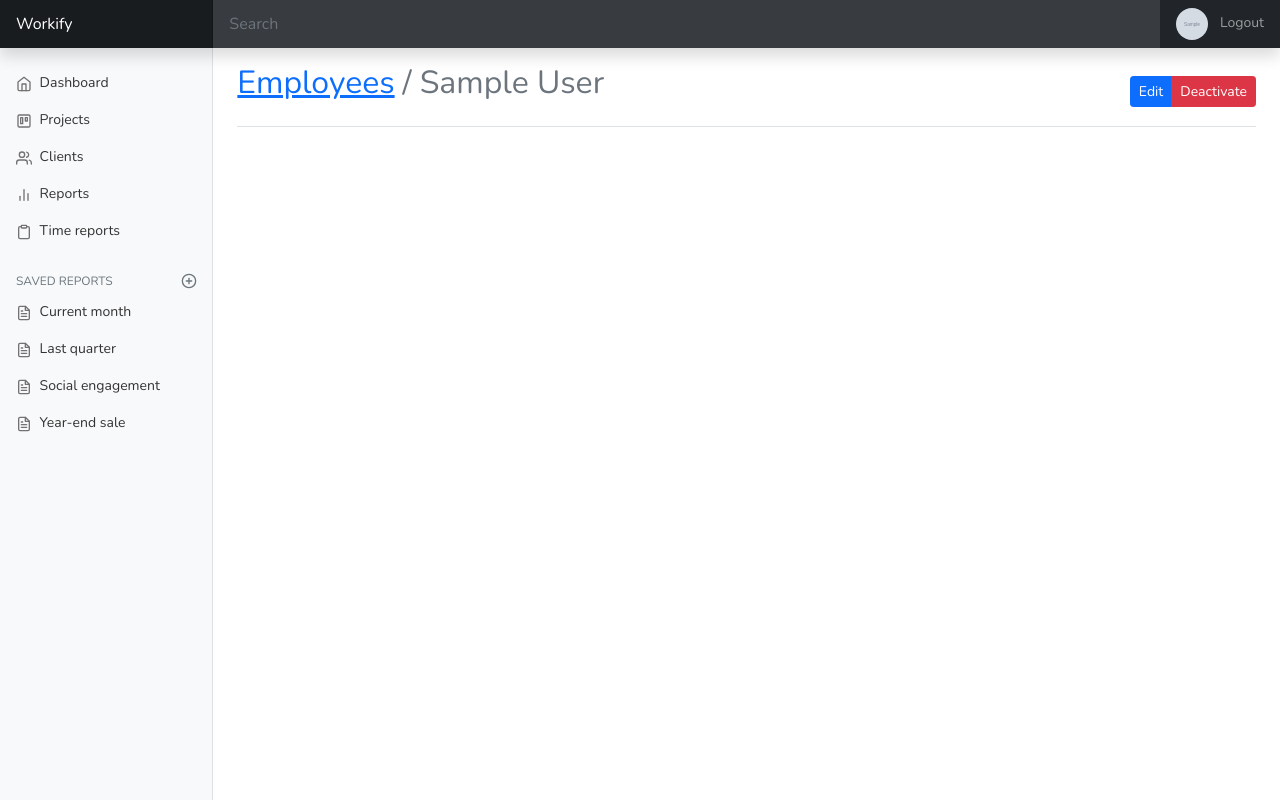
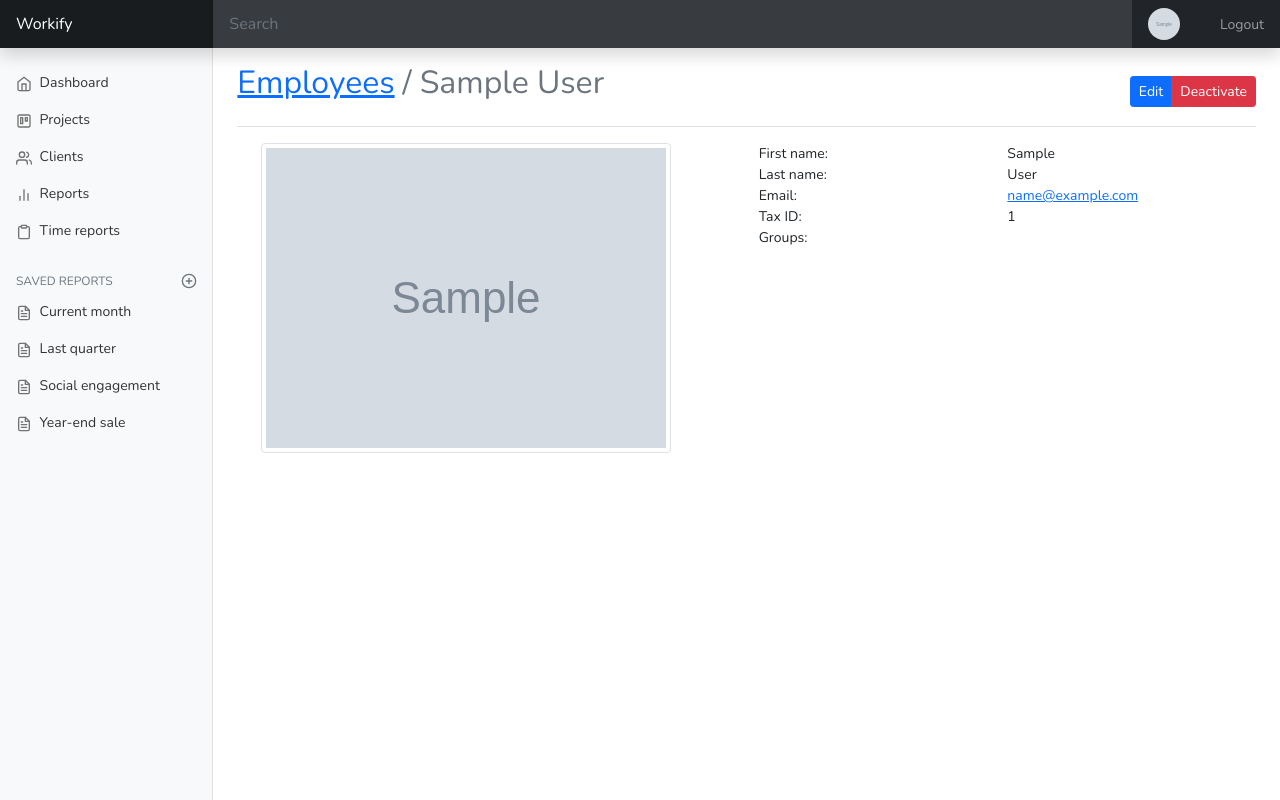
Before and after one commit to yoss/workify, a Django app: a page that uses src/common/templates/header.html in a window 1280 px wide. Run offline with Django 4.2, Linux system fonts and the light colour scheme; a user stored in the database is signed in; tables that the repository leaves empty hold one stand-in row (values such as "Sample post"); grey boxes marked "Sample" are stand-in pictures; parts of the project's set-up code (start-up, migrations or seed data) failed here and were passed over.

Commit message:
Added Role based permissions, refactored Employee forms

```diff
--- a/src/common/templates/header.html
+++ b/src/common/templates/header.html
@@ -7,14 +7,16 @@
 </button>
 <input class="form-control form-control-dark w-100" type="text" placeholder="Search" aria-label="Search">
 <div class="navbar-nav">
-  <div class="nav-item text-nowrap">
+  <div class="nav-item text-nowrap d-flex align-items-center">
+    <a href="{{ request.user.employee.get_absolute_url }}" class="nav-link px-3">
+      {% show_avatar request.user.employee %}
+    </a>
     <a  class="nav-link px-3" href="#"
         hx-get="{% url 'sso:logout' %}"
         hx-target="#PopupModalContent"
         hx-trigger="click"
         data-bs-toggle="modal"
         data-bs-target="#PopupModal">
-      {% show_avatar request.user.employee %}
       Logout</a>
   </div>
 </div>
--- a/src/employees/models.py
+++ b/src/employees/models.py
@@ -1,15 +1,20 @@
 import hashlib
 from io import BytesIO
+
 from django.contrib import messages
+from django.contrib.auth.models import Group, User
 from django.utils.html import format_html
 from django.shortcuts import redirect
 from django.db import models
-from django.contrib.auth.models import User
 from django.urls import reverse, reverse_lazy
 from django.core.files.base import ContentFile
 from PIL import Image
 from utils.unique_slugify import unique_slugify
 
+class EmployeeGroups(models.TextChoices):
+    HR = 'human_resources', 'Human Resources'
+    MANAGEMENT = 'management', 'Management'
+    FINANCE = 'finance', 'Finance'
 
 class Employee(models.Model):
     slug = models.SlugField(max_length=100, unique=True)
@@ -17,6 +22,14 @@ class Employee(models.Model):
     tax_id = models.CharField(max_length=20, blank=True, null=True)
     avatar = models.ImageField(upload_to='EmployeeAvatar/', blank=True)
     avatar_checksum = models.CharField(blank=True, max_length=50)
+
+    class Meta:
+        permissions = [
+            ('can_view_employee_list', 'Can view employee list'),
+            ('can_view_archived_employees', 'Can view archived employee list'),
+            ('view_all_employee_details', 'Can view all employee details'),
+            ('can_set_user_roles', 'Can set user roles'),
+        ]
 
     @classmethod
     def create_employee(cls, first_name, last_name, email, password, tax_id, avatar=None):
@@ -51,7 +64,7 @@ class Employee(models.Model):
             self.save()
         return
 
-    def update(self, email, tax_id, slug = None):
+    def update(self, email, tax_id, slug = None, groups = None):
         self.user.email = email
         self.user.username = email
         self.tax_id = tax_id
@@ -59,6 +72,12 @@ class Employee(models.Model):
             self.slug = unique_slugify(self.__class__, slug)
         self.user.save()
         self.save()
+        if not groups:
+            return
+        self.user.groups.clear()
+        for group_name in groups:
+            group = Group.objects.get(name=group_name)
+            self.user.groups.add(group)
         return
 
     def deactivate(self, request):
@@ -79,7 +98,6 @@ class Employee(models.Model):
             return redirect(self.get_absolute_url())
         return callback
 
-
     def get_absolute_url(self): return reverse('employees:employee-detail', kwargs={'slug': self.slug})
     def get_update_url(self):   return reverse('employees:employee-update', kwargs={'slug': self.slug})
     def get_deactivate_url(self): return reverse('employees:employee-deactivate', kwargs={'slug': self.slug})
--- /dev/null
+++ b/src/employees/permissions.py
@@ -0,0 +1,7 @@
+def employee_detail_permission(self):
+    employee = self.get_object()
+    if self.request.user.employee == employee:
+        return True
+    if self.request.user.has_perm('employees.view_all_employee_details'):
+        return True
+    return False
--- a/src/employees/templates/employees/employee_detail.html
+++ b/src/employees/templates/employees/employee_detail.html
@@ -30,6 +30,40 @@
     {% endif %}
 {% endblock %}
 
-{% block content-main %}
-
+{% block main %}
+<div class="container">
+    <div class="row">
+        <div class="col-lg">
+            {% if employee.avatar %}
+            <img src="{{ employee.avatar.url }}" alt="" class="img-thumbnail">
+            {% endif %}
+        </div>
+        <div class="col-lg">
+            <div class="row">
+                <div class="col">First name:</div>
+                <div class="col">{{ employee.user.first_name}}</div>
+            </div>
+            <div class="row">
+                <div class="col">Last name:</div>
+                <div class="col">{{ employee.user.last_name}}</div>
+            </div>
+            <div class="row">
+                <div class="col">Email:</div>
+                <div class="col"><a href="mailto:{{ employee.user.email}}">{{ employee.user.email}}</a></div>
+            </div>
+            <div class="row">
+                <div class="col">Tax ID:</div>
+                <div class="col">{{ employee.tax_id}}</div>
+            </div>
+            <div class="row">
+                <div class="col">Groups:</div>
+                <div class="col">
+                    {% for group in employee.user.groups.all %}
+                    <span class="badge bg-primary">{{ group }}</span>
+                    {% endfor %}
+                </div>
+            </div>
+        </div>
+    </div>
+</div>
 {% endblock %}
--- a/src/employees/views.py
+++ b/src/employees/views.py
@@ -1,32 +1,41 @@
-from django.contrib.auth.mixins import PermissionRequiredMixin
+from django.contrib.auth.mixins import PermissionRequiredMixin, UserPassesTestMixin
 from django.contrib.messages.views import SuccessMessageMixin
 from django.views import generic
-from django.contrib.auth.models import User
+# from django.contrib.auth.models import User
 from django.utils.html import format_html
 from django.shortcuts import get_object_or_404, redirect, render
-from django.contrib import messages
+# from django.contrib import messages
 
 from employees.models import Employee
+from employees.permissions import employee_detail_permission
 from .forms import EmployeeCreateForm, EmployeeUpdateForm
 
+
 class EmployeeList(PermissionRequiredMixin, generic.ListView):
-    permission_required = 'employees.view_employee'
+    permission_required = 'employees.can_view_employee_list'
     model = Employee
     context_object_name = 'employees'
+
     def get_queryset(self):
-        if self.kwargs.get('all', False) :
+        if self.kwargs.get('all', False) and self.request.user.has_perm('employees.can_view_archived_employees'):
             return self.model.objects.all()
         return self.model.objects.filter(user__is_active=True)
 
-class EmployeeDetail(PermissionRequiredMixin, generic.DetailView):
-    permission_required = 'employees.view_employee'
+class EmployeeDetail(UserPassesTestMixin, generic.DetailView):
     model = Employee
     context_object_name = 'employee'
+
+    def test_func(self): return employee_detail_permission(self)
 
 class EmployeeCreate(PermissionRequiredMixin, SuccessMessageMixin, generic.FormView):
     permission_required = 'employees.add_employee'
     form_class = EmployeeCreateForm
     template_name = 'employees/employee_create_form.html'
+
+    def get_form_kwargs(self):
+        kwargs = super().get_form_kwargs()
+        kwargs['user'] = self.request.user
+        return kwargs
 
     def form_valid(self, form):
         cd = form.cleaned_data
@@ -45,6 +54,11 @@ class EmployeeUpdate(PermissionRequiredMixin, SuccessMessageMixin, generic.FormV
     template_name = 'employees/employee_update_form.html'
     employee = Employee()
 
+    def get_form_kwargs(self):
+        kwargs = super().get_form_kwargs()
+        kwargs['user'] = self.request.user
+        return kwargs
+
     def setup(self, request, *args, **kwargs):
         self.employee = get_object_or_404(Employee, slug=kwargs['slug'])
         return super().setup(request, *args, **kwargs)
@@ -59,11 +73,14 @@ class EmployeeUpdate(PermissionRequiredMixin, SuccessMessageMixin, generic.FormV
 
     def form_valid(self, form):
         cd = form.cleaned_data
-        self.employee.update(email = cd['email'], tax_id=cd['tax_id'], slug = cd['slug'])
+        if not self.request.user.has_perm('employees.can_set_user_roles'):
+            cd.pop('groups')
+        self.employee.update(email = cd['email'], tax_id=cd['tax_id'], slug = cd['slug'], groups = cd.get('groups'))
         return super().form_valid(form)
 
     def get_initial(self, **kwargs):
-        return {'email': self.employee.user.email, 'slug': self.employee.slug, 'tax_id': self.employee.tax_id, 'employee': self.employee}
+        employee_groups = list(self.employee.user.groups.values_list('name', flat=True))
+        return {'email': self.employee.user.email, 'slug': self.employee.slug, 'tax_id': self.employee.tax_id, 'employee': self.employee, 'groups': employee_groups}
 
     def get_success_message(self, cleaned_data):
         return format_html("Employee <strong>{}</strong> has been updated", self.employee)
--- a/src/workify/settings.py
+++ b/src/workify/settings.py
@@ -54,9 +54,7 @@ INSTALLED_APPS = [
 ]
 
 CRISPY_ALLOWED_TEMPLATE_PACKS = "bootstrap5"
-
 CRISPY_TEMPLATE_PACK = "bootstrap5"
-
 
 MIDDLEWARE = [
     'django.middleware.security.SecurityMiddleware',
```
Also changed, not shown: src/employees/forms.py (+34 -37 lines), src/employees/templates/employees/employee_list.html (+11 -5 lines), src/employees/templates/employees/employee_update.form.html (deleted, +0 -17 lines), src/employees/migrations/0002_alter_employee_options.py (added), src/employees/migrations/0003_alter_employee_options.py (added).
